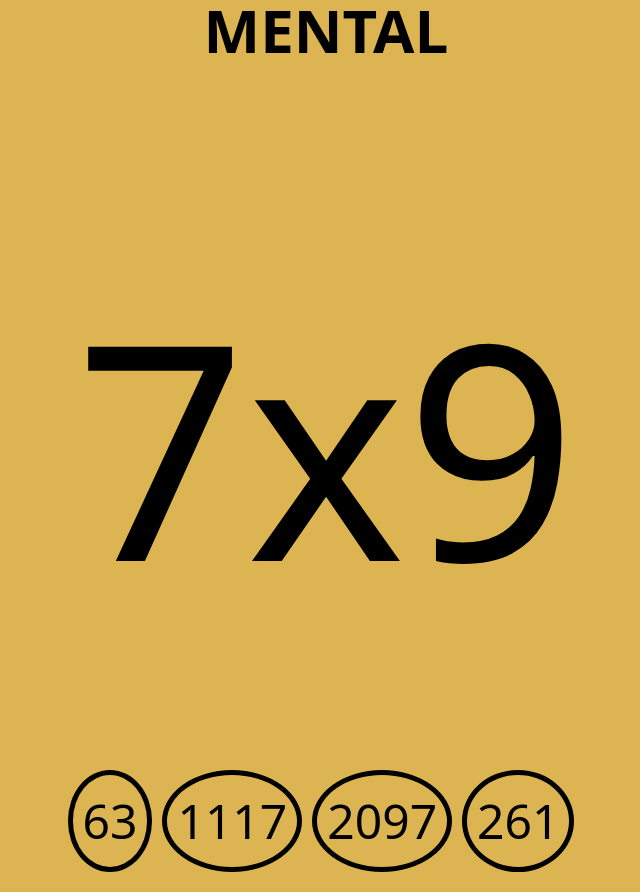
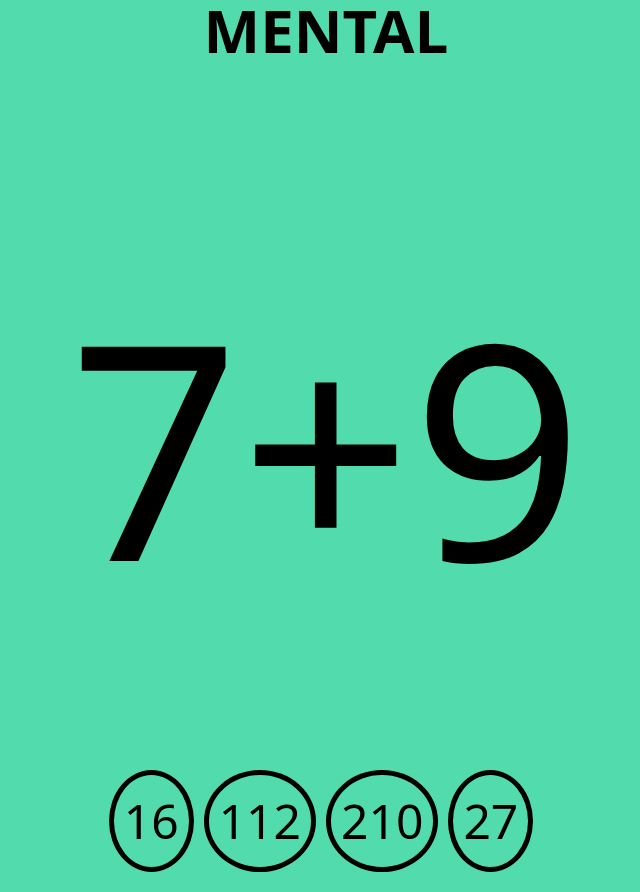
Before and after one commit to obedgyamfi/mental, a Next.js app: page / in a window 1280 px wide. Shown: the whole page, without its empty margins (314-954 px from the left). Built offline with nearby package versions, Linux system fonts and the light colour scheme.

Commit message:
Update Mental.jsx and globals.css

```diff
--- a/components/Mental.jsx
+++ b/components/Mental.jsx
@@ -9,7 +9,7 @@ class Mental extends Component {
     this.state = {
       num1: '',
       num2: '',
-      operation: 'x',
+      operation: '+',
       userAnswer: null,
       correct: null,
       options: [],
@@ -24,7 +24,7 @@ class Mental extends Component {
     const { operation } = this.state;
     const num1 = Math.floor(Math.random() * 50) + 1;
     const num2 = Math.floor(Math.random() * 50) + 1;
-    const options = Array(4).fill(null).map(() => { return Math.floor(Math.random() * 2500) + 1});
+    const options = Array(4).fill(null).map(() => { return Math.floor(Math.random() * 250) + 1});
     let randomIndex = Math.floor(Math.random() * 4);
 
 
--- a/styles/globals.css
+++ b/styles/globals.css
@@ -14,7 +14,7 @@ html, body {
 }
 
 .main-background {
-  background-color: rgb(220, 181, 82);
+  background-color: rgb(82, 220, 174);
 }
 
 /* Desktop, Laptops and Tablet Screens */
```
